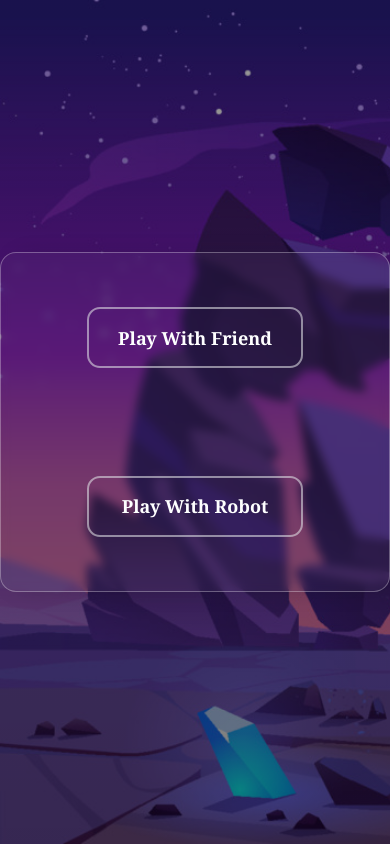
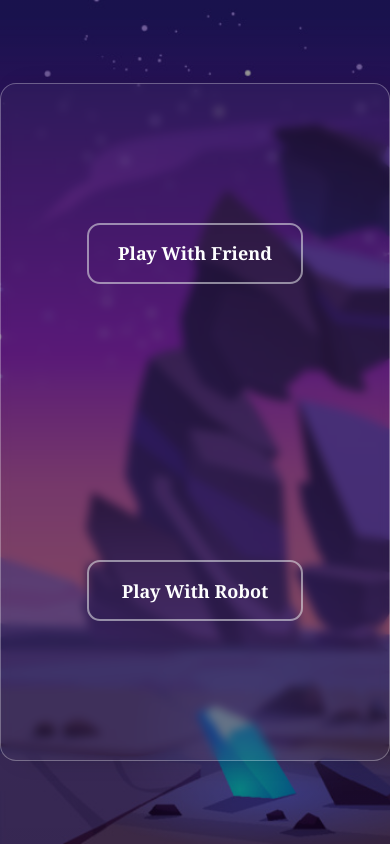
Before and after one commit to codechaseers/rock-paper-game, a React app in the folder rock_papergame/: page / in a window 390 px wide. Built offline with nearby package versions, Linux system fonts and the light colour scheme; the HTML template or start-up script is replaced by a standard one.

Commit message:
styice update

```diff
--- a/rock_papergame/src/Components/gameboard.css
+++ b/rock_papergame/src/Components/gameboard.css
@@ -248,6 +248,7 @@ img{
 /* ----------------Resuletboard css----------------- */
 
 .resuletboard{
+    /* outline: auto; */
     height: 40vmax;
     width: 75vmax;
     background-color: rgba(255, 255, 255, 0.037) ;
@@ -266,6 +267,7 @@ img{
 
     display: flex;
     align-items: center;
+
     /* justify-content: center; */
     flex-direction: column;
 }
@@ -278,9 +280,10 @@ img{
 
 .scoreboad{
     /* outline: auto; */
-    height: 10vmax;
+    height: 40vmax;
+    /* width: 2em; */
     /* width: 60em; */
-    width: 75vmax;
+    /* width: 75vmax; */
     display: flex;
     justify-content:center;
     align-items: center;
@@ -317,6 +320,7 @@ img{
 
     border: 2px solid #e1e3e691;
 
+
     height: 3.4em;
     width: 12em;
     margin: auto;
@@ -328,6 +332,7 @@ img{
     color: rgb(254, 255, 255);
     font-family: Georgia, 'Times New Roman', Times, serif;
     transition: 0.3s;
+    /* margin-top: 1em; */
 
 }
 .playagain:hover,.button:hover{
@@ -338,7 +343,14 @@ img{
     cursor:pointer;
 
 }
-
+@media (max-width: 414px  ){
+    .scoreboad{
+        width: 2em;
+    }
+    .resuletboard{
+        height: 80vmax;
+    }
+ }
 
 
 
```
